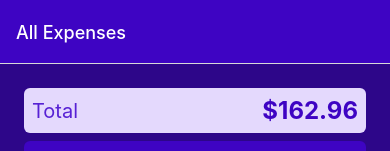
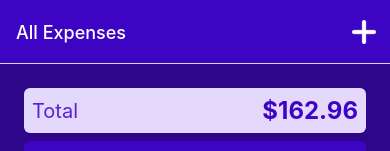
Before and after one commit to shyamtiwari02062001/ExpenseTracker, a React Native app: screen /AllExpenses in a window 390 px wide. Shown: the top 151 px of the page. Built offline with nearby package versions, Linux system fonts and the light colour scheme.

Commit message:
Added button in header

```diff
--- a/App.js
+++ b/App.js
@@ -7,6 +7,7 @@ import RecentExpense from './screens/recentExpenses';
 import AllExpense from './screens/allExpenses';
 import {GlobalStyles} from './constants/styles';
 import {Image} from 'react-native';
+import IconButton from './components/ui/iconbutton';
 const Stack = createNativeStackNavigator();
 const BottomTabs = createBottomTabNavigator();
 const ExpensesOverview = () => {
@@ -17,6 +18,16 @@ const ExpensesOverview = () => {
         headerTintColor: '#fff',
         tabBarStyle: {backgroundColor: GlobalStyles.colors.primary500},
         tabBarActiveTintColor: GlobalStyles.colors.accent500,
+        headerRight: ({tintColor}) => {
+          return (
+            <IconButton
+              icon={require('./assets/plus.png')}
+              size={24}
+              color={tintColor}
+              onPress={() => {}}
+            />
+          );
+        },
       }}>
       <BottomTabs.Screen
         name="RecentExpenses"
--- a/components/expenseItem.js
+++ b/components/expenseItem.js
@@ -4,7 +4,9 @@ import {GlobalStyles} from '../constants/styles';
 
 const ExpenseItem = ({description, date, amount}) => {
   return (
-    <Pressable>
+    <Pressable
+      onPress={() => {}}
+      style={({pressed}) => pressed && styles.pressed}>
       <View style={styles.item}>
         <View>
           <Text style={[styles.textBase, styles.description]}>
@@ -21,6 +23,9 @@ const ExpenseItem = ({description, date, amount}) => {
 };
 export default ExpenseItem;
 const styles = StyleSheet.create({
+  pressed: {
+    opacity: 0.75,
+  },
   item: {
     padding: 12,
     marginVertical: 8,
--- /dev/null
+++ b/components/ui/iconbutton.js
@@ -0,0 +1,28 @@
+import React from 'react';
+import {Pressable, View, Image, StyleSheet} from 'react-native';
+const IconButton = ({icon, size, color, onPress}) => {
+  return (
+    <Pressable
+      onPress={onPress}
+      style={({pressed}) => pressed && styles.pressed}>
+      <View style={styles.buttonContainer}>
+        <Image
+          source={icon}
+          style={{tintColor: color, height: size, width: size}}
+        />
+      </View>
+    </Pressable>
+  );
+};
+export default IconButton;
+const styles = StyleSheet.create({
+  buttonContainer: {
+    borderRadius: 24,
+    padding: 6,
+    marginHorizontal: 8,
+    marginVertical: 2,
+  },
+  pressed: {
+    opacity: 0.75,
+  },
+});
```
Also changed, not shown: assets/plus.png (added).
